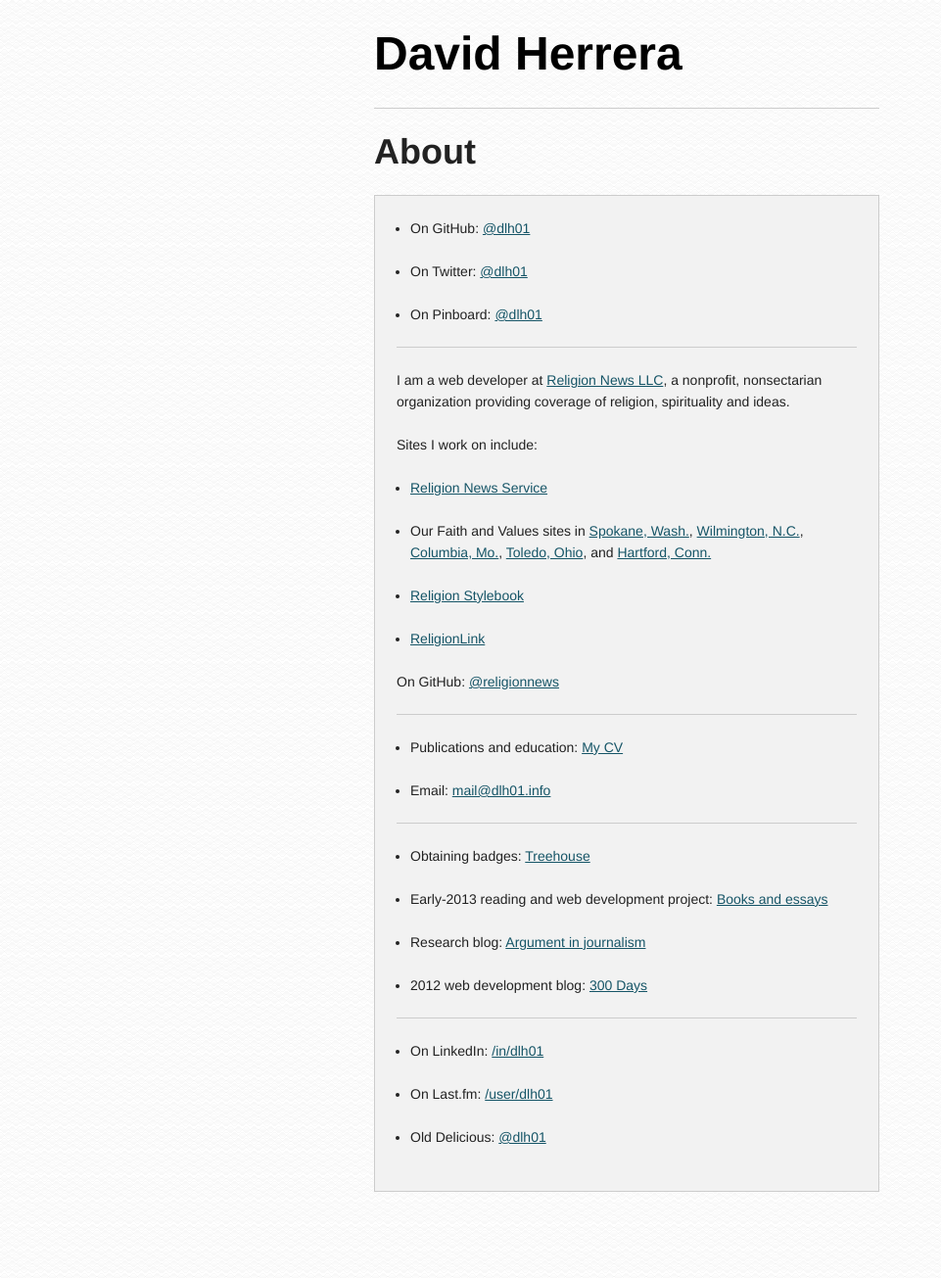
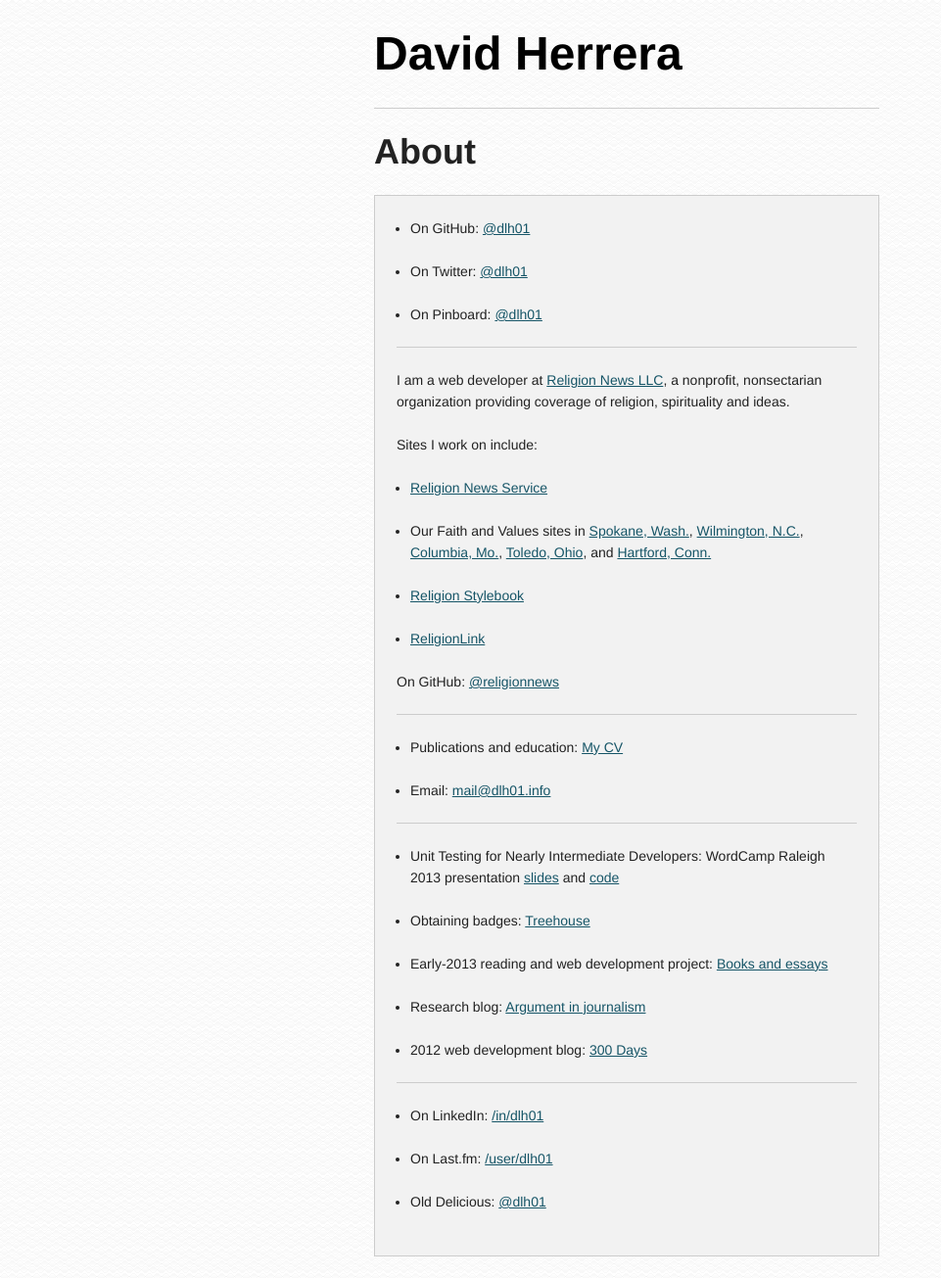
Before and after one commit to dlh01/dlh01.github.io, a Jekyll site: the page built from index.html, in a window 1280 px wide. Shown: the whole page at 98% size, without its empty margins (0-961 px from the left). Built offline with Jekyll 4.4.1, drawn with Linux system fonts in a browser that asks for light colours; Markdown is read by kramdown in place of the engine named in the settings.

Commit message:
Add Raleigh links

```diff
--- a/index.html
+++ b/index.html
@@ -33,6 +33,7 @@
 
 <section class="block-sections__section">
     <ul>
+        <li>Unit Testing for Nearly Intermediate Developers: WordCamp Raleigh 2013 presentation <a href="https://speakerdeck.com/dlh01/unit-testing-for-nearly-intermediate-developers">slides</a> and <a href="https://github.com/dlh01/raleigh2013">code</a></li>
         <li>Obtaining badges: <a href="http://teamtreehouse.com/dlh01">Treehouse</a></li>
         <li>Early-2013 reading and web development project: <a href="http://books2013.dlh01.info">Books and essays</a></li>
         <li>Research blog: <a href="http://argumentinjournalism.wordpress.com">Argument in journalism</a></li>
```
